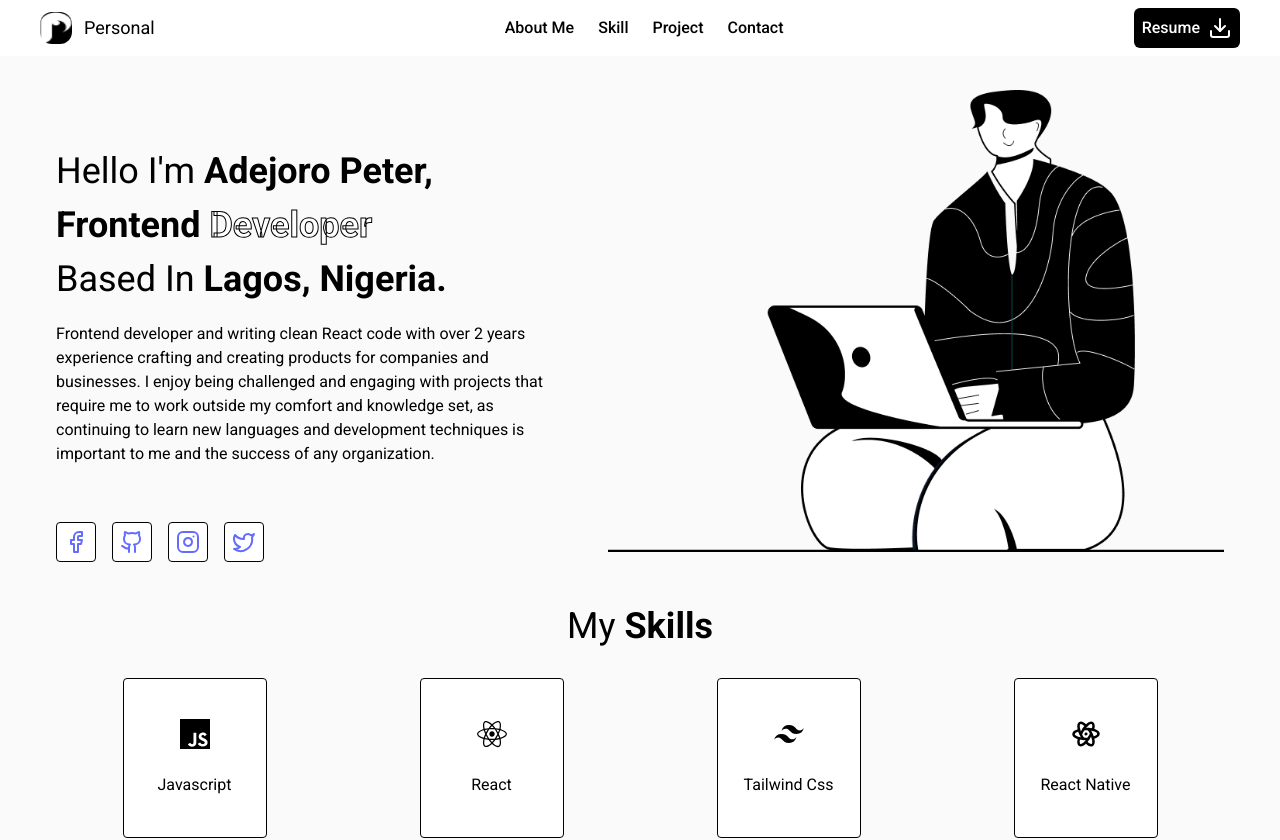
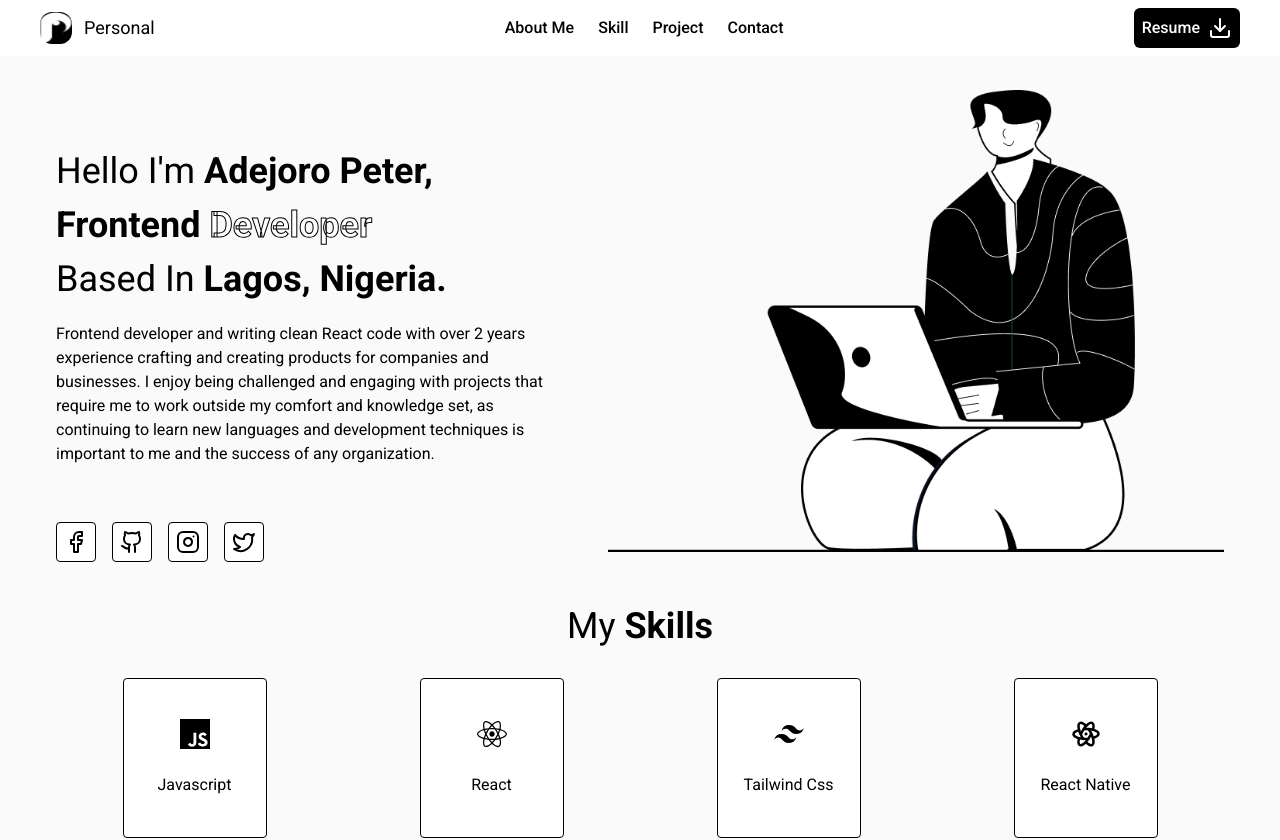
Before and after one commit to adejoropeter/Peter, a React (Vite) app: page / in a window 1280 px wide. Shown: the top 840 px of the page. Built offline with nearby package versions, Linux system fonts and the light colour scheme; what tailwindcss-text-fill-stroke would draw is missing.

Commit message:
add changes

```diff
--- a/src/components/contact/Contact.tsx
+++ b/src/components/contact/Contact.tsx
@@ -109,19 +109,19 @@ const Contact = () => {
           <a
             href="https://x.com/dev_apa"
             target="_blank"
-            className="cursor-pointer w-fit bg-black p-2 h-fit rounded-[2px] text-white">
+            className="cursor-pointer w-fit hover:bg-black bg-white p-2 h-fit rounded-[2px] text-black border border-black hover:text-white">
             <Twitter />
           </a>
           <a
             href="https://www.instagram.com/adej_apa"
             target="_blank"
-            className="cursor-pointer w-fit bg-black p-2 h-fit rounded-[2px] text-white">
+            className="cursor-pointer w-fit hover:bg-black bg-white p-2 h-fit rounded-[2px] text-black border border-black hover:text-white">
             <Instagram />
           </a>
           <a
             href="https://github.com/adejoropeter"
             target="_blank"
-            className="cursor-pointer w-fit bg-black p-2 h-fit rounded-[2px] text-white">
+            className="cursor-pointer w-fit hover:bg-black bg-white p-2 h-fit rounded-[2px] text-black border border-black hover:text-white">
             <Github />
           </a>
         </div>
--- a/src/components/intro/Intro.tsx
+++ b/src/components/intro/Intro.tsx
@@ -4,7 +4,7 @@ import { motion } from "framer-motion";
 const fadeInAnimation = [
   {
     name: "Facebook",
-    icon: <FacebookIcon className="group-hover:text-white" />,
+    icon: <FacebookIcon className="group-hover:text-white " />,
     link: "https://web.facebook.com/peter.adejoro.7",
   },
   {
@@ -68,7 +68,7 @@ const Intro = () => {
                 custom={idx} // Use the index for delay calculation
                 whileInView="animate"
                 viewport={{ once: true, amount: 0.6 }} // Show once when in view
-                className="w-10 h-10 border group cursor-pointer border-black flex justify-center items-center rounded-[4px] bg-white hover:bg-black">
+                className="w-10 h-10 border group cursor-pointer border-black flex justify-center items-center text-black rounded-[4px] bg-white hover:bg-black">
                 {a.icon}
               </motion.a>
             ))}
```
